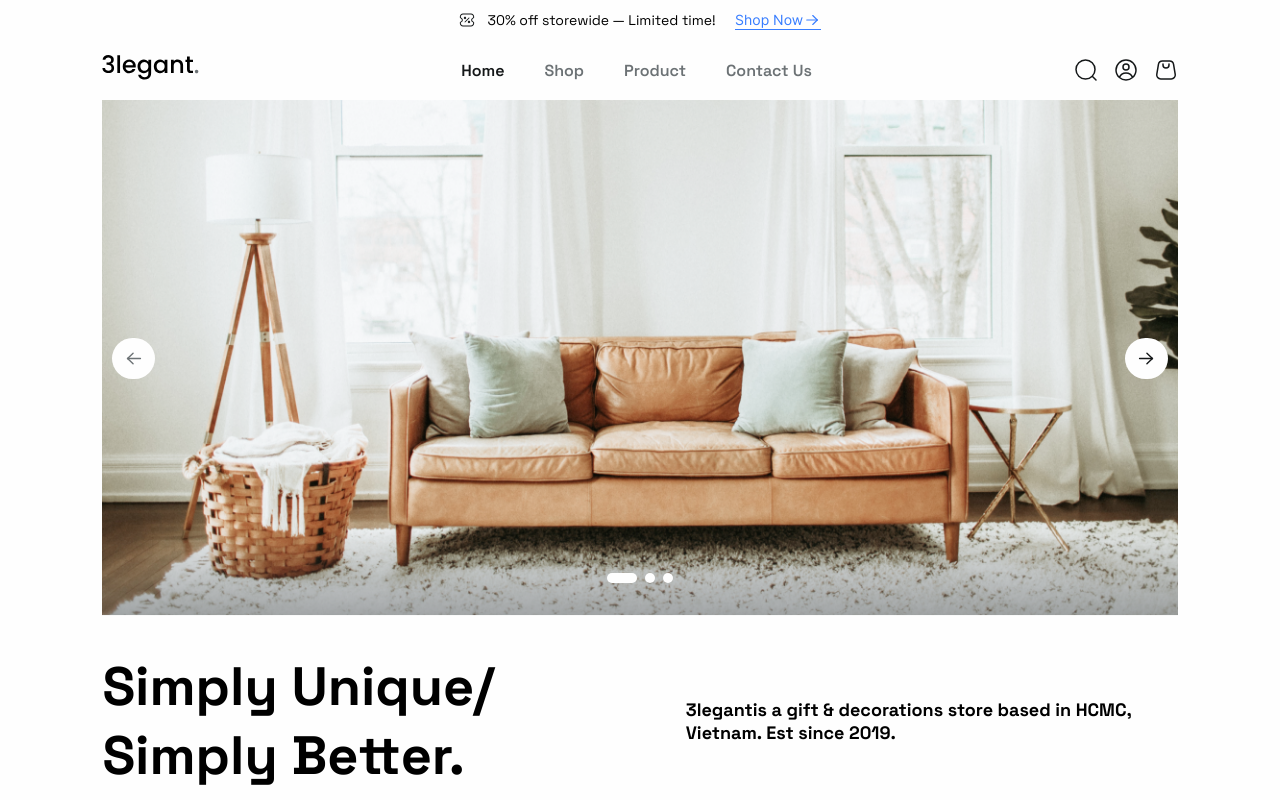
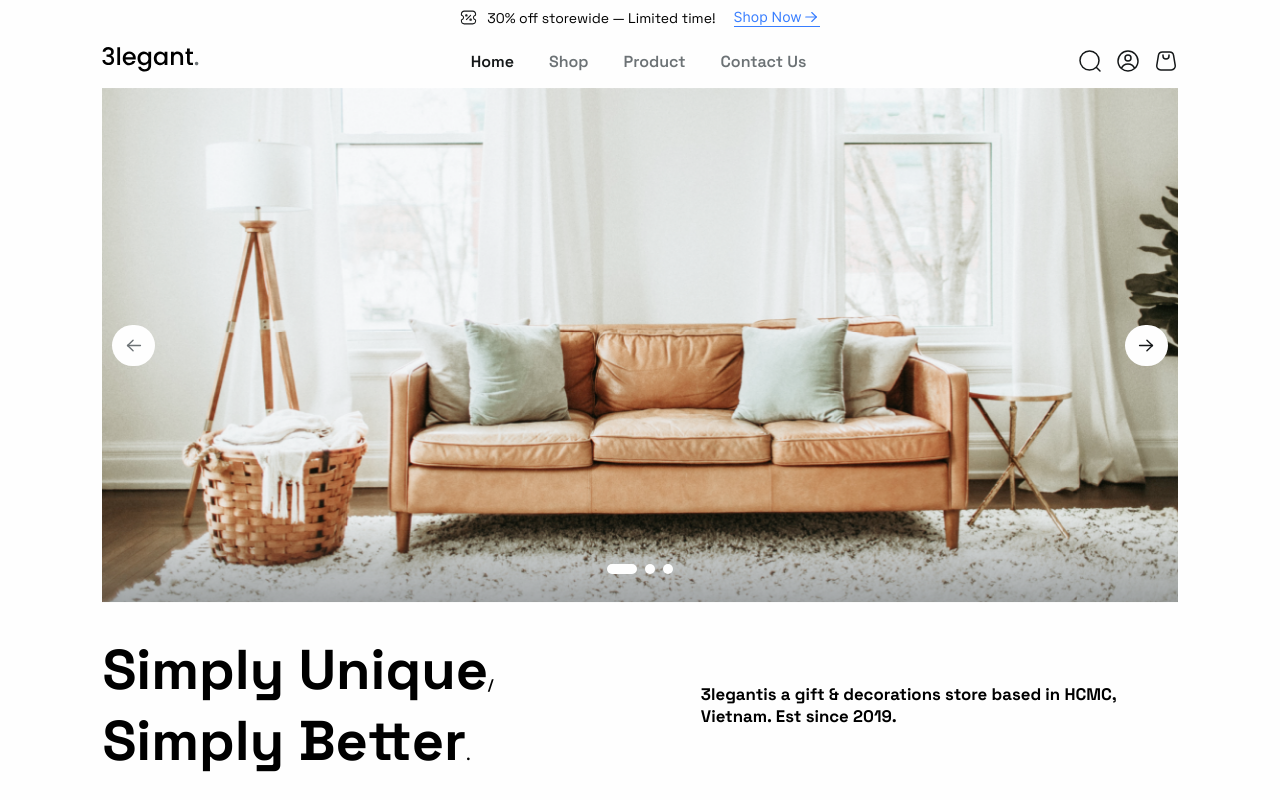
Before and after one commit to marjanradfar/E-Commerce, a website built with Vite: page page/Home.html in a window 1280 px wide. Shown: the top 800 px of the page. Built offline with nearby package versions, Linux system fonts and the light colour scheme; a web font is replaced by a local one.

Commit message:
update heroBanner -  fix typography title & add largeText classs

```diff
--- a/assets/style/base/_global.scss
+++ b/assets/style/base/_global.scss
@@ -2,12 +2,23 @@
   margin: 0;
   padding: 0;
   box-sizing: border-box;
+  font-size: 16px;
+  @include break(1440) {
+    font-size: 14px;
+  }
+  @include break(1024) {
+    font-size: 12px;
+  }
+  @include break(768) {
+    font-size: 8px;
+  }
+
 }
 
 body, html {
   font-family: "SpaceGrotesk";
   background-color: $backgroundWhite;
-  font-size: 16px;
+
 }
 
 body {
@@ -26,19 +37,19 @@ a {
 .container {
   margin: 0 8%;
   @include break(768) {
-    margin: 0 2rem;
+    margin: 0 4rem;
 
   }
 }
 
-h3 {
-  @include break(991) {
-    font-size: 14px;
-  }
-  @include break(768) {
-    //font-size: 14px;
-  }
-}
+//h3 {
+//  @include break(991) {
+//    font-size: 14px;
+//  }
+//  @include break(768) {
+//    //font-size: 14px;
+//  }
+//}
 
 
 .menu {
--- a/assets/style/base/_typography.scss
+++ b/assets/style/base/_typography.scss
@@ -1,18 +1,26 @@
-.biggestFont{
-  font-size: 6.5em;
+//The largest text according to Figma 80px
+.extraLargeText {
+
+}
+
+//According to Figma 72px
+.largeText {
+  font-size: 6em;
   line-height: normal;
   @include break(1880) {
+    font-size: 4em;
+  }
+  @include break(991) {
+    font-size: 3.5em;
+  }
+  @include break(768) {
     font-size: 4.5em;
   }
-  @include break(768) {
-    text-align: center;
-    margin-bottom: 0.3em;
+  @include break(480) {
+    font-size: 5.5em;
   }
-  @include break(480) {
-    font-size: 3.75em;
-    text-align: left;
+  @include break(360) {
+    font-size: 4.5em;
   }
 
 }
-
-.mediumFont{}
--- a/assets/style/home/_heroBanner.scss
+++ b/assets/style/home/_heroBanner.scss
@@ -1,27 +1,26 @@
 //todo:swiper top home page
 .heroBanner {
-  //width: 100%;
-
   &__content {
-    font-size: 16px;
-    @include break(1550) {
-      font-size: 12px;
-    }
-    @include break(1024) {
-      font-size: 9px;
-    }
     display: grid;
     grid-template-columns: 50% 50%;
     margin-top: 2rem;
     margin-bottom: 2.5rem;
     @include break(768) {
       grid-template-columns: 100%;
-    }
-    @include break(480) {
-      margin-top: 0.5rem;
+      margin-top: 4rem;
+      margin-bottom: 5rem;
     }
 
 
+    &--title {
+      @include break(768) {
+        text-align: center;
+        margin-bottom: 1.2rem;
+      }
+      @include break(480) {
+        text-align: left;
+      }
+    }
 
     &--info {
       font-size: 1.5em;
@@ -30,16 +29,26 @@
       display: flex;
       justify-content: center;
       align-items: center;
+      @include break(1880) {
+        font-size: 1.2em;
+      }
+      @include break(991) {
+        font-size: 1em;
+      }
+      @include break(768) {
+        font-size: 1.5em;
+      }
       @include break(480) {
         display: none;
       }
+
     }
 
     .mobile {
       display: none;
       @include break(480) {
         display: block;
-        font-size: 1.2em;
+        font-size: 1.5em;
         span {
           color: $secondaryTextColor;
         }
--- a/page/Home.html
+++ b/page/Home.html
@@ -103,7 +103,7 @@
             <div class="swiper-pagination"></div>
         </div>
         <div class="heroBanner__content">
-            <h1 class="heroBanner__content--title biggestFont">
+            <h1 class="heroBanner__content--title largeText">
                 Simply Unique<span>/</span><br>
                 Simply Better<span>.</span>
             </h1>
```
